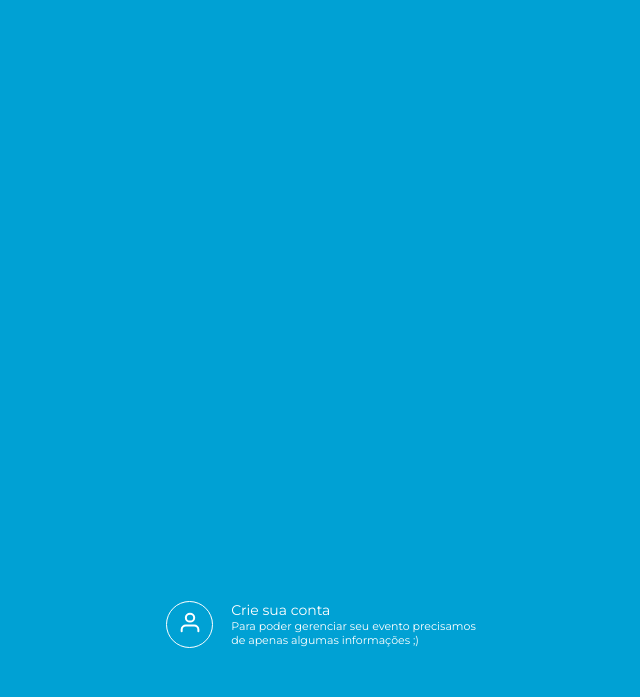
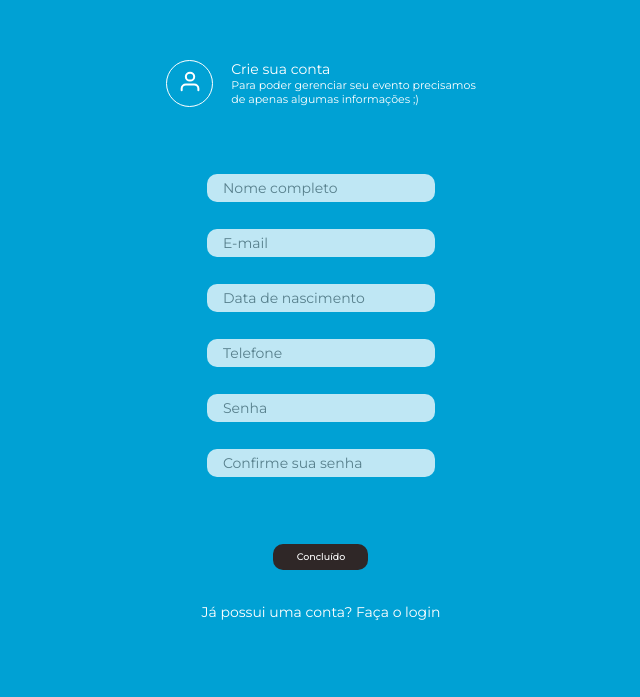
Before and after one commit to marianaccn/save-the-date, a React (Create React App) app: page /login in a window 1280 px wide. Shown: the part 103-800 px from the top of the page, without its empty margins (319-959 px from the left). Built offline with nearby package versions, Linux system fonts and the light colour scheme; a web font is replaced by a local one.

Commit message:
adiciona-page-login

```diff
--- a/src/components/LoginPage/index.tsx
+++ b/src/components/LoginPage/index.tsx
@@ -5,6 +5,9 @@ import {
   Header,
   Title,
   Registration,
+  ConcludedButton,
+  Footer,
+  LoginButton,
 } from './styles';
 import ProfileLight from '../../assets/profileLight.svg';
 
@@ -23,13 +26,25 @@ export function LoginPage() {
           </Title>
         </Header>
         <MenuLogin>
-          <Registration type="text" value="Nome completo"></Registration>
-          <Registration type="text" value="E-mail"></Registration>
-          <Registration type="text" value="Data de nascimento"></Registration>
-          <Registration type="text" value="Telefone"></Registration>
-          <Registration type="text" value="Senha"></Registration>
-          <Registration type="text" value="Confirme sua senha"></Registration>
+          <Registration type="text" placeholder="Nome completo"></Registration>
+          <Registration type="text" placeholder="E-mail"></Registration>
+          <Registration
+            type="text"
+            placeholder="Data de nascimento"
+          ></Registration>
+          <Registration type="text" placeholder="Telefone"></Registration>
+          <Registration type="text" placeholder="Senha"></Registration>
+          <Registration
+            type="text"
+            placeholder="Confirme sua senha"
+          ></Registration>
         </MenuLogin>
+        <Footer>
+          <ConcludedButton type="button">Concluído</ConcludedButton>
+          <LoginButton type="button">
+            Já possui uma conta? Faça o login
+          </LoginButton>
+        </Footer>
       </Content>
     </Container>
   );
--- a/src/components/LoginPage/styles.ts
+++ b/src/components/LoginPage/styles.ts
@@ -1,6 +1,7 @@
 import styled from 'styled-components';
 
 export const Container = styled.header`
+  align-items: center;
   background: var(--blue);
   display: flex;
   height: 100vh;
@@ -10,16 +11,16 @@ export const Content = styled.div`
   align-items: center;
   display: flex;
   flex-direction: column;
-  margin: 0 auto;
+  justify-content: flex-end;
+  margin: 20px auto;
   max-width: 1128px;
-  padding-top: 55%;
 `;
 
 export const Header = styled.header`
   display: flex;
   flex-direction: row;
+  margin: 90px 0 0 23px;
   width: 100%;
-  margin: 0 0 0 23px;
 `;
 
 export const Title = styled.div`
@@ -27,26 +28,26 @@ export const Title = styled.div`
   width: 100%;
 
   .title {
+    color: var(--white);
     font-family: 'Montserrat', sans-serif;
     font-size: 14px;
     font-weight: 400;
-    color: var(--white);
   }
 
   .description {
+    color: var(--white);
     font-family: 'Montserrat', sans-serif;
     font-size: 11px;
     font-weight: 400;
-    color: var(--white);
   }
 `;
 
 export const MenuLogin = styled.div`
   display: flex;
   flex-direction: column;
-  height: 160px;
+  height: 20%;
   justify-content: space-between;
-  margin-top: 40%;
+  margin-top: 20%;
   max-width: 1128px;
 `;
 
@@ -55,12 +56,54 @@ export const Registration = styled.input`
   border-radius: 10px;
   border: none;
   color: var(--graphite-light);
-  opacity: 0.75;
-  width: 228px;
   font-family: 'Montserrat', sans-serif;
   font-size: 14px;
   margin-bottom: 27px;
+  opacity: 0.75;
+  padding: 5px 0px 5px 16px;
+  width: 228px;
   &:hover {
     filter: brightness(0.8);
   }
 `;
+
+export const Footer = styled.div`
+  align-items: center;
+  display: flex;
+  flex-direction: column;
+  height: 15vh;
+  justify-content: center;
+  margin: 0 auto;
+`;
+
+export const ConcludedButton = styled.button`
+  background-color: var(--graphite-light);
+  border-radius: 10px;
+  border: none;
+  color: var(--white);
+  font-family: 'Montserrat', sans-serif;
+  font-family: 'Montserrat', sans-serif;
+  font-size: 9.5px;
+  font-weight: 500;
+  height: 30px;
+  margin: 40px 0 30px 0;
+  width: 95px;
+  &:hover {
+    filter: brightness(0.8);
+  }
+`;
+
+export const LoginButton = styled.button`
+  background-color: var(--blue);
+  border: none;
+  color: var(--white);
+  font-family: 'Montserrat', sans-serif;
+  font-family: 'Montserrat', sans-serif;
+  font-size: 14px;
+  font-weight: 400;
+  height: 27px;
+  width: 240px;
+  &:hover {
+    filter: brightness(0.8);
+  }
+`;
```
